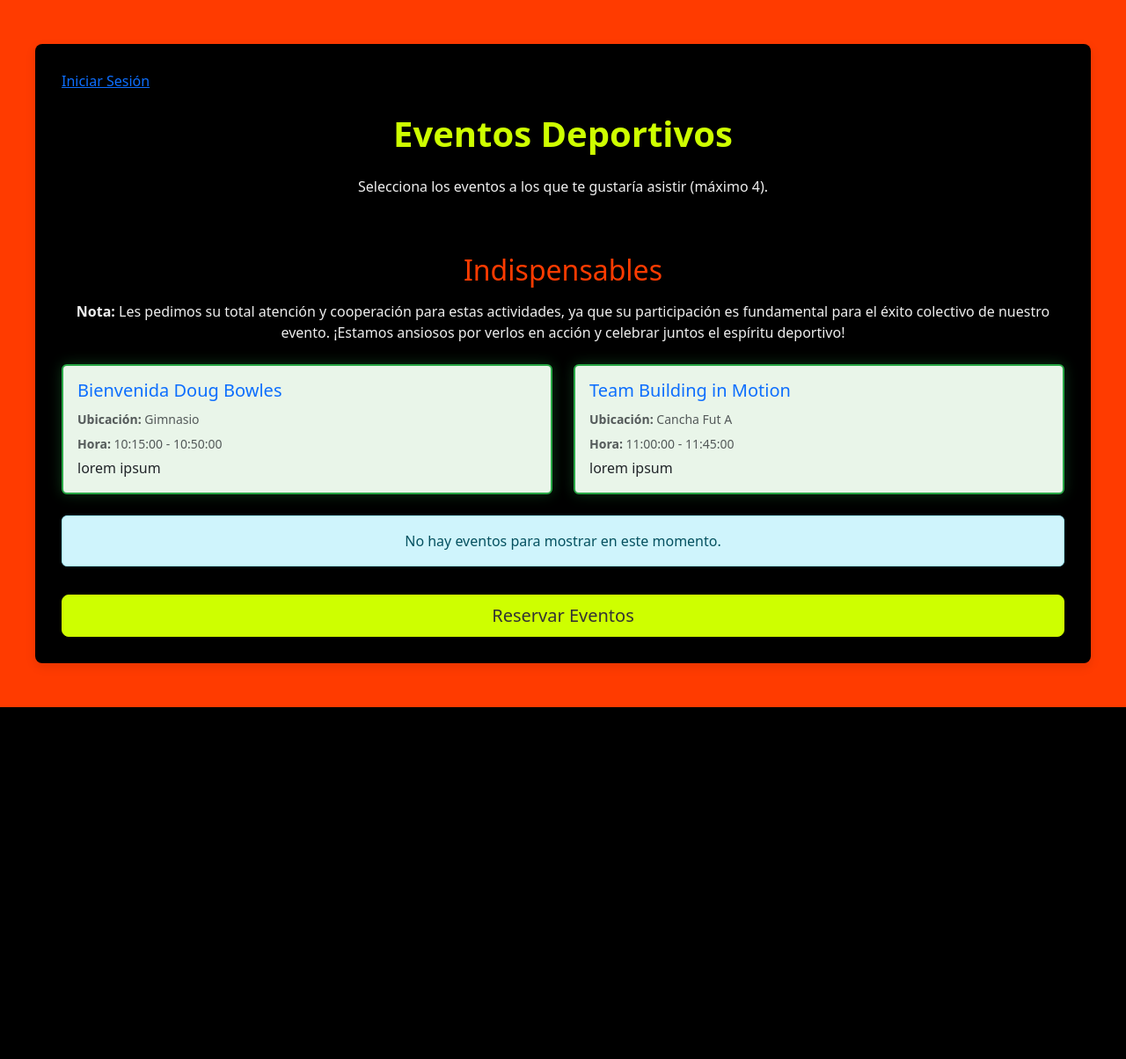
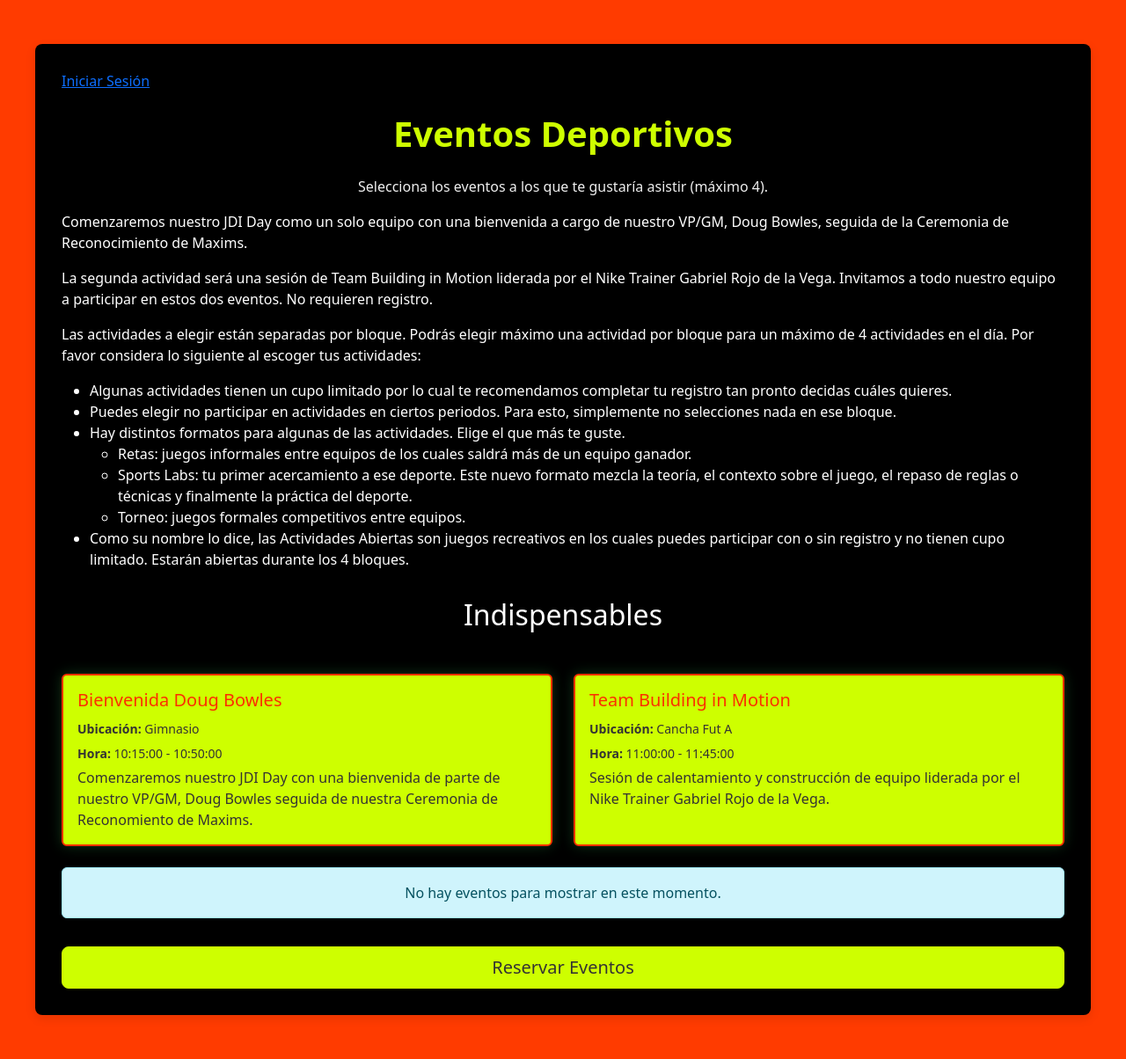
Before and after one commit to cuauhizo/eventos, a PHP site: template views/eventos.php in a window 1280 px wide. Shown: the whole page at 88% size. Before the commit the page ends 804 px from the top, so only its background shows below. Run offline with PHP 8.4, Linux system fonts and the light colour scheme; the template is opened without the code that fills it: most values are stand-ins (such as "Sample title", 1, 10 or a date in 2020); some web fonts are replaced.

Commit message:
disenio 2

```diff
--- a/public/css/styles.css
+++ b/public/css/styles.css
@@ -5,7 +5,7 @@
 
 body {
   /* font-family: 'Roboto', sans-serif; */
-  background: #ff3b00;
+  background: #fc3000;
   background-image: url('../img/back.png');
   background-attachment: fixed;
   background-size: cover;
@@ -29,6 +29,7 @@
   background-color: #ccff00c8;
   border-color: #ccff00c8;
 }
+
 h1{
   color: #CEFF00;
   font-weight: bold;
@@ -36,7 +37,7 @@
   text-align: center;
 }
 
-h2 { color: #ff3b00; margin: 0 0 10px 0; }
+h2 { color: #fff; margin: 0 0 10px 0; }
 
 /* .text-secondary {
     font-family: "Nike Futura ND", "Helvetica Now Text Medium", Helvetica, Arial, sans-serif;
@@ -47,3 +48,7 @@
 p.text-muted {
   color: #eeeeee !important;
 }
+
+.text-primary {
+  color:#CEFF00 !important
+}
--- a/views/eventos.php
+++ b/views/eventos.php
@@ -19,22 +19,47 @@
     box-shadow: 0 4px 12px rgba(0, 0, 0, 0.1);
   }
 
+  .card {
+    background: #fc3000;
+    color: #fff;
+  }
+  .card-text, p.card-text > small {
+    color: #fff!important;
+  }
+
+
   .evento-item {
     cursor: pointer;
     transition: all 0.3s ease;
-    border: 2px solid #fff;
+    border: 2px solid #CEFF00;
   }
 
   .evento-item:hover {
-    border-color: #007bff;
+    border-color: #CEFF00;
     box-shadow: 0 0 10px rgba(0, 123, 255, 0.25);
   }
 
+
   .evento-item.selected {
-    border-color: #28a745;
-    background-color: #e9f5e9;
+    border-color: #fc3000;
+    background-color: #CEFF00;
     box-shadow: 0 0 15px #28a74550;
+    color:#333!important;
   }
+
+  .evento-item.selected .card-title{
+    color:#fc3000!important;
+  }
+
+  .evento-item.selected .card-text small, .evento-item.selected .card-text {
+    color: #333!important;
+  }
+
+  .evento-item.selected .cupo {
+    color: #fff !important;
+    background: #fc3000;
+  }
+
 
   .evento-item.disabled {
     cursor: not-allowed;
@@ -55,6 +80,15 @@
   .indispensables {
     cursor: default;
   }
+
+  .cupo{
+    font-weight: bold;
+    padding: 5px 10px;
+    border-radius: 4px;
+    background: #CEFF00;
+    color:#333!important;
+    display: inline-block;
+  }
   </style>
 </head>
 
@@ -74,7 +108,32 @@
 
     <h1 class="text-center mb-4">Eventos Deportivos</h1>
     <p class="text-center text-muted">Selecciona los eventos a los que te gustaría asistir (máximo 4).</p>
-
+    <p>Comenzaremos nuestro JDI Day como un solo equipo con una bienvenida a cargo de
+    nuestro VP/GM, Doug Bowles, seguida de la Ceremonia de Reconocimiento de Maxims.</p>
+    <p>La segunda actividad será una sesión de Team Building in Motion liderada por el Nike
+    Trainer Gabriel Rojo de la Vega. Invitamos a todo nuestro equipo a participar en estos dos
+    eventos. No requieren registro.</p>
+    <p>Las actividades a elegir están separadas por bloque. Podrás elegir máximo una actividad
+    por bloque para un máximo de 4 actividades en el día. Por favor considera lo siguiente al
+    escoger tus actividades:</p>
+    <ul>
+      <li>Algunas actividades tienen un cupo limitado por lo cual te recomendamos completar
+tu registro tan pronto decidas cuáles quieres.</li>
+      <li>Puedes elegir no participar en actividades en ciertos periodos. Para esto,
+simplemente no selecciones nada en ese bloque.</li>
+      <li>Hay distintos formatos para algunas de las actividades. Elige el que más te guste.</li>
+      <ul>
+        <li>Retas: juegos informales entre equipos de los cuales saldrá más de un
+equipo ganador.</li>
+        <li>Sports Labs: tu primer acercamiento a ese deporte. Este nuevo formato
+mezcla la teoría, el contexto sobre el juego, el repaso de reglas o técnicas y
+finalmente la práctica del deporte.</li>
+        <li>Torneo: juegos formales competitivos entre equipos.</li>
+      </ul>
+      <li>Como su nombre lo dice, las Actividades Abiertas son juegos recreativos en los
+cuales puedes participar con o sin registro y no tienen cupo limitado. Estarán
+abiertas durante los 4 bloques.</li>
+    </ul>
     <?php
         if (isset($_SESSION['reserva_mensaje'])):
             $alert_class = ($_SESSION['reserva_exito']) ? 'alert-success' : 'alert-danger';
@@ -122,13 +181,13 @@
 
     <form action="../public/index.php?action=reservar" method="POST">
       <div class="row">
-        <h2 class="mt-5 mb-3 text-center">Indispensables</h2>
+        <h2 class="mt-3 mb-5 text-center">Indispensables</h2>
         <div class="col-md-12">
-          <p class="text-center text-muted mb-4">
+          <!-- <p class="text-center text-muted mb-4">
             <strong>Nota:</strong> Les pedimos su total atención y cooperación para estas actividades, ya que su
             participación es fundamental para el éxito colectivo de nuestro evento. ¡Estamos ansiosos por verlos en
             acción y celebrar juntos el espíritu deportivo!
-          </p>
+          </p> -->
         </div>
         <div class="col-md-6 mb-4">
           <div class="card h-100 evento-item selected indispensables">
@@ -136,7 +195,8 @@
               <h5 class="card-title text-primary">Bienvenida Doug Bowles</h5>
               <p class="card-text mb-1"><small class="text-muted"><strong>Ubicación:</strong> Gimnasio</small></p>
               <p class="card-text mb-1"><small class="text-muted"><strong>Hora:</strong> 10:15:00 - 10:50:00</small></p>
-              <p class="card-text">lorem ipsum</p>
+              <p class="card-text">Comenzaremos nuestro JDI Day con una bienvenida de parte de nuestro VP/GM,
+Doug Bowles seguida de nuestra Ceremonia de Reconomiento de Maxims.</p>
             </div>
           </div>
         </div>
@@ -146,7 +206,7 @@
               <h5 class="card-title text-primary">Team Building in Motion</h5>
               <p class="card-text mb-1"><small class="text-muted"><strong>Ubicación:</strong> Cancha Fut A</small></p>
               <p class="card-text mb-1"><small class="text-muted"><strong>Hora:</strong> 11:00:00 - 11:45:00</small></p>
-              <p class="card-text">lorem ipsum</p>
+              <p class="card-text">Sesión de calentamiento y construcción de equipo liderada por el Nike Trainer Gabriel Rojo de la Vega.</p>
             </div>
           </div>
         </div>
@@ -154,7 +214,7 @@
       <?php if (!empty($eventos_agrupados_por_horario) || !empty($eventos_preseleccionados)): ?>
 
       <?php foreach ($eventos_agrupados_por_horario as $horario_titulo => $eventos_en_horario): ?>
-      <h2 class="mt-5 mb-3 text-center"><?php echo htmlspecialchars($horario_titulo); ?></h2>
+      <h2 class="mt-3 mb-5 text-center"><?php echo htmlspecialchars($horario_titulo); ?></h2>
       <div class="row">
         <?php foreach ($eventos_en_horario as $evento):
                             $is_selected = in_array($evento['id_evento'], $eventos_preseleccionados);
@@ -185,8 +245,9 @@
               <p class="card-text mb-1"><small class="text-muted"><strong>Hora:</strong>
                   <?php echo htmlspecialchars($evento['hora_inicio']) . ' - ' . htmlspecialchars($evento['hora_fin']); ?></small>
               </p>
-              <p class="card-text mb-1"><strong>Cupo disponible:</strong>
-                <span class="badge <?php echo ($evento['cupo_disponible'] > 0) ? 'bg-success' : 'bg-danger'; ?>">
+              <p class="card-text mb-1 cupo"><strong>Cupo disponible:</strong>
+                <!-- <span class="badge <?php echo ($evento['cupo_disponible'] > 0) ? 'bg-success' : 'bg-danger'; ?>"> -->
+                <span>
                   <?php echo htmlspecialchars($evento['cupo_disponible']); ?> /
                   <?php echo htmlspecialchars($evento['cupo_maximo']); ?>
                 </span>
@@ -214,8 +275,8 @@
   <script>
   // Función para manejar la lógica de exclusión mutua de los eventos de fútbol
   function handleFutbolConflict(checkboxId, isChecked) {
-    const ID_FASE1 = 'evento-20';
-    const ID_FASE2 = 'evento-26';
+    const ID_FASE1 = 'evento-11';
+    const ID_FASE2 = 'evento-18';
 
     // Si el checkbox no es de los eventos de fútbol, no hacer nada
     if (checkboxId !== ID_FASE1 && checkboxId !== ID_FASE2) {
@@ -293,8 +354,8 @@
 
   // Función para inicializar el estado de los eventos de fútbol al cargar la página
   document.addEventListener('DOMContentLoaded', function() {
-    const ID_FASE1 = 'evento-20';
-    const ID_FASE2 = 'evento-26';
+    const ID_FASE1 = 'evento-11';
+    const ID_FASE2 = 'evento-18';
 
     const fase1 = document.getElementById(ID_FASE1);
     const fase2 = document.getElementById(ID_FASE2);
--- a/views/login.php
+++ b/views/login.php
@@ -37,7 +37,7 @@
 
         <form id="loginForm" action="index.php?action=login" method="POST" class="needs-validation" novalidate>
             <div class="mb-3">
-                <label for="correo" class="form-label">Correo Electrónico</label>
+                <label for="correo" class="form-label">Correo Electrónico (Nike):</label>
                 <input type="email" class="form-control" id="correo" name="correo" value="<?php echo htmlspecialchars($_POST['correo'] ?? ''); ?>" required pattern=".*@tolkogroup\.com$" title="Solo se aceptan correos con el dominio @tolkogroup.com.">
                 <div class="invalid-feedback">Por favor, introduce un correo electrónico válido del dominio @tolkogroup.com.</div>
             </div>
--- a/views/mis_reservas.php
+++ b/views/mis_reservas.php
@@ -8,7 +8,7 @@
     <link as="font" crossorigin="crossorigin" href="https://www.nike.com/static/ncss/5.0/dotcom/fonts/Nike-Futura.woff2" rel="preload" type="font/woff2">
     <link rel="stylesheet" href="../public/css/styles.css">
     <style>
-        .reserva-container { max-width: 450px; margin: 50px auto; padding: 20px; border-radius: 8px; box-shadow: 0 2px 10px rgba(0, 0, 0, 0.1); }
+        .reserva-container { max-width: 450px; margin: 50px auto; padding: 30px; border-radius: 8px; box-shadow: 0 2px 10px rgba(0, 0, 0, 0.1); }
 
         .reserva-item { border: 1px solid #ddd; padding: 15px; margin-bottom: 15px; border-radius: 6px; display: flex; align-items: flex-start; }
         .reserva-info { flex-grow: 1; }
--- a/views/registro.php
+++ b/views/registro.php
@@ -22,7 +22,7 @@
 </head>
 <body>
     <div class="register-container">
-        <h1 class="text-center mb-4">Registro</h1>
+        <h1 class="text-center mb-4">Registro para<br> JDI Day</h1>
         <div id="message-container">
             <?php
             // session_start(); // Asegúrate de que session_start() esté al principio de tu archivo principal (ej. core.php o index.php)
@@ -52,7 +52,7 @@
                 <div class="invalid-feedback">Por favor, introduce 10 dígitos numéricos para el teléfono.</div>
             </div>
             <div class="mb-3">
-                <label for="correo" class="form-label">Correo Electrónico:</label>
+                <label for="correo" class="form-label">Correo Electrónico (Nike):</label>
                 <input type="email" class="form-control" id="correo" name="correo" value="<?php echo htmlspecialchars($_POST['correo'] ?? ''); ?>" required pattern=".*@tolkogroup\.com$" title="Solo se aceptan correos con el dominio @tolkogroup.com.">
                 <div class="invalid-feedback">Por favor, introduce un correo electrónico válido del dominio @tolkogroup.com.</div>
             </div>
```
Also changed, not shown: bd_eventos_deportivos.sql (+124 -18 lines).
